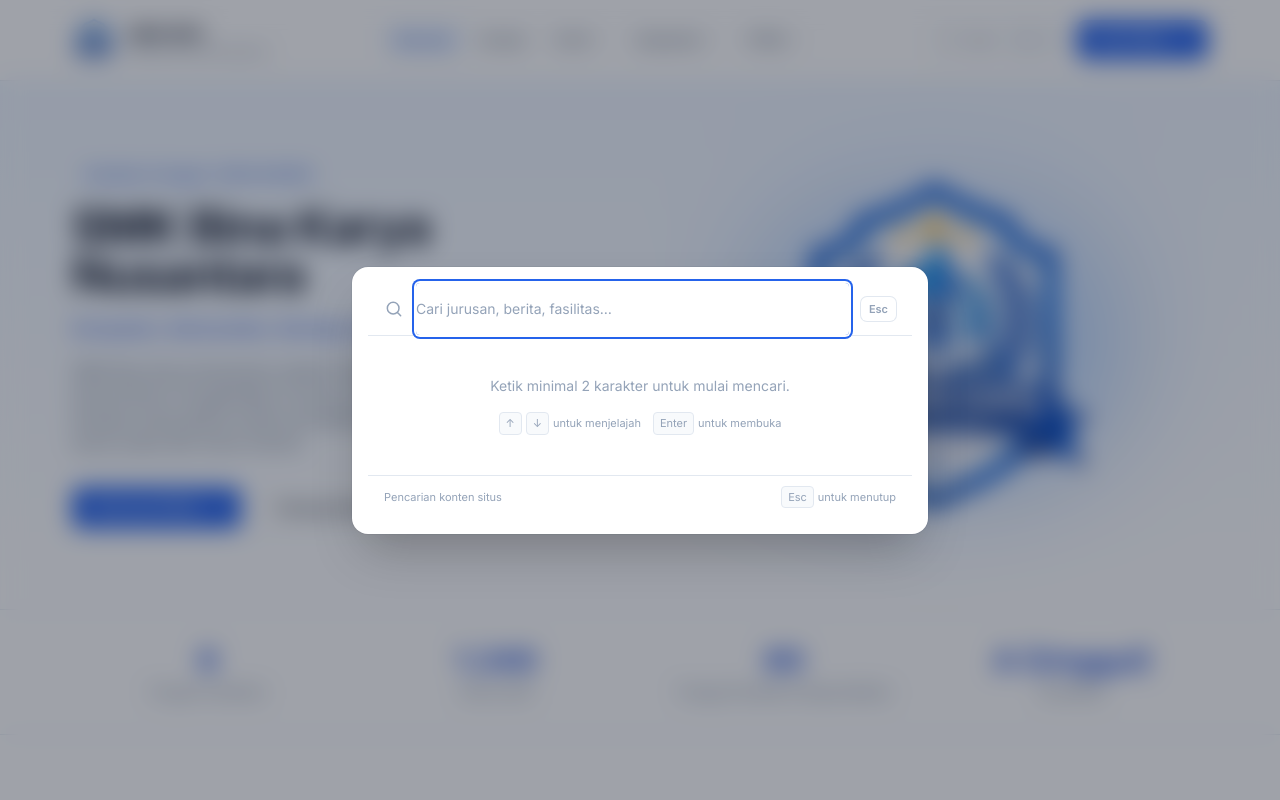
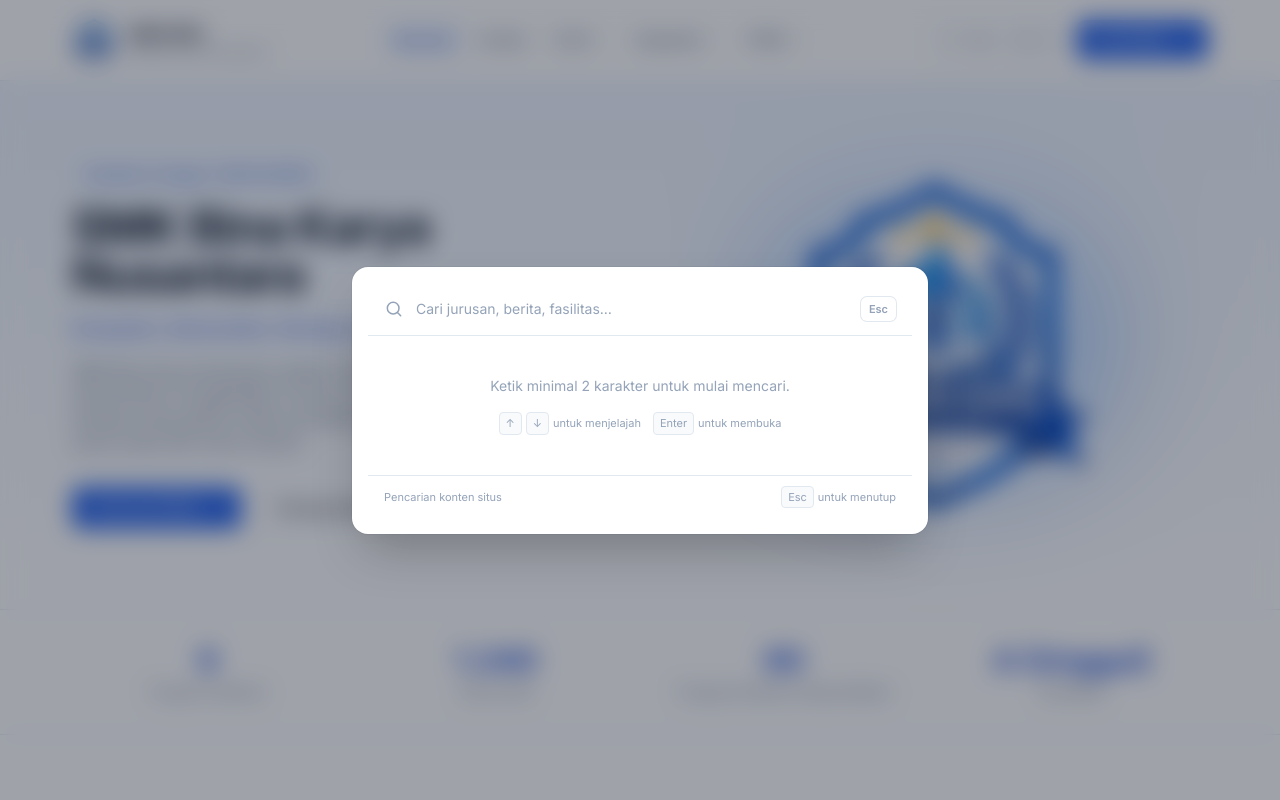
Before and after one commit to lupyariestaa/smk-bina-karya-nusantara-website, a Next.js app: page / in a window 1280 px wide. Both pictures are taken after a click on the button "Buka pencarian". Shown: the top 800 px of the page. Built offline with nearby package versions, Linux system fonts and the light colour scheme.

Commit message:
style: hapus ring fokus pada input pencarian

```diff
--- a/components/SearchDialog.tsx
+++ b/components/SearchDialog.tsx
@@ -134,7 +134,7 @@ export function SearchDialog({
             value={query}
             onChange={(e) => setQuery(e.target.value)}
             placeholder="Cari jurusan, berita, fasilitas…"
-            className="w-full bg-transparent py-4 text-sm text-slate-800 placeholder:text-slate-400 focus:outline-none"
+            className="w-full bg-transparent py-4 text-sm text-slate-800 placeholder:text-slate-400 focus:outline-none focus-visible:ring-0 focus-visible:ring-offset-0"
             aria-label="Kata kunci pencarian"
             role="combobox"
             aria-expanded={results.length > 0}
```
